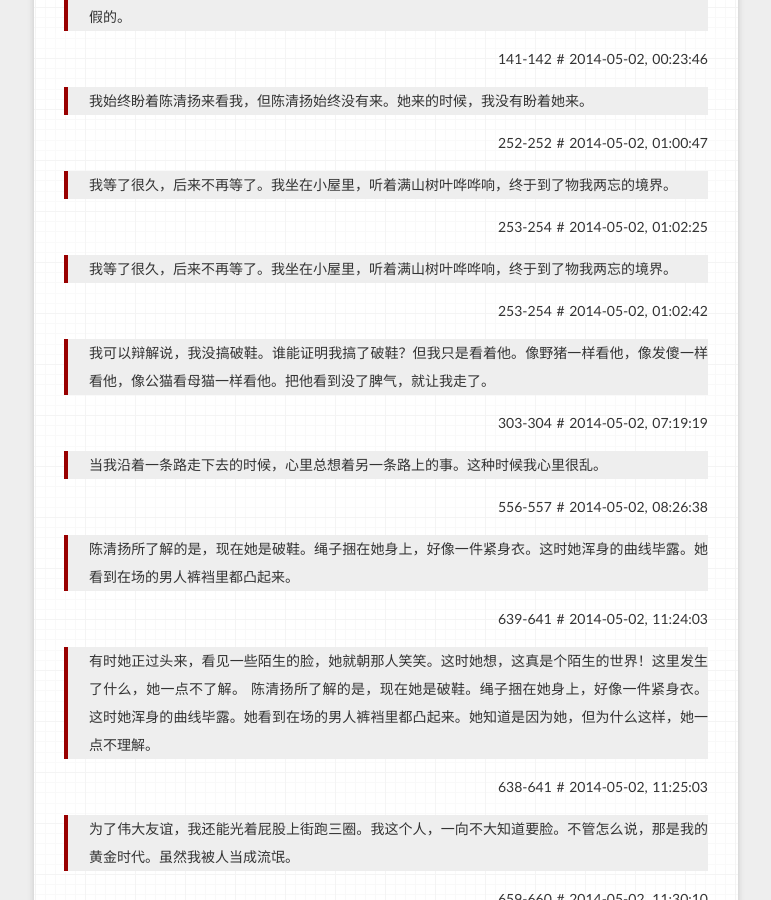
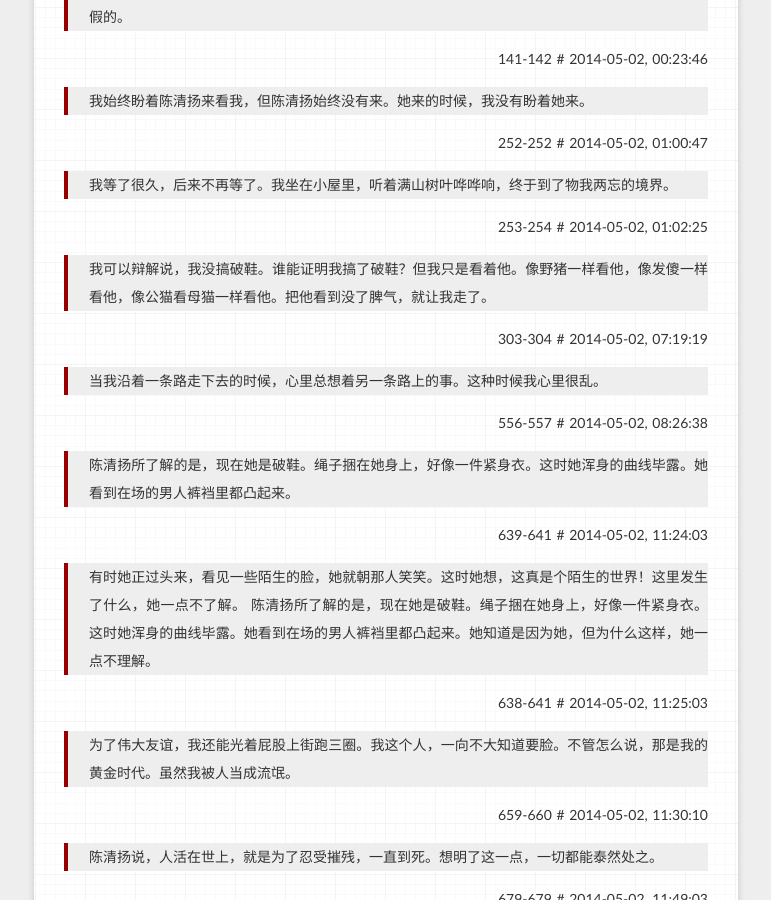
Before and after one commit to Xuezhiyuanlin/herechen.github.io, a Jekyll site: the page built from _posts/2014-05-06-wangxiaobo-the-golden-time.md, in a window 1280 px wide and 900 px high, scrolled down 681 px. Shown: the whole window, without its empty margins (254-1025 px from the left). Built offline with Jekyll 4.4.1, drawn with Linux system fonts in a browser that asks for light colours; some web fonts are replaced; Markdown is read by kramdown in place of the engine named in the settings; comment, search, counter and statistics services are not loaded.

Commit message:
herechen

```diff
--- a/_posts/2014-05-06-wangxiaobo-the-golden-time.md
+++ b/_posts/2014-05-06-wangxiaobo-the-golden-time.md
@@ -31,11 +31,6 @@ tags: 读书
 > 我等了很久，后来不再等了。我坐在小屋里，听着满山树叶哗哗响，终于到了物我两忘的境界。
 
 <p style="text-align:right;padding:0 0">253-254 # 2014-05-02,  01:02:25</p>
-
-
-> 我等了很久，后来不再等了。我坐在小屋里，听着满山树叶哗哗响，终于到了物我两忘的境界。
-
-<p style="text-align:right;padding:0 0">253-254 # 2014-05-02,  01:02:42</p>
 
 
 > 我可以辩解说，我没搞破鞋。谁能证明我搞了破鞋？但我只是看着他。像野猪一样看他，像发傻一样看他，像公猫看母猫一样看他。把他看到没了脾气，就让我走了。
```
